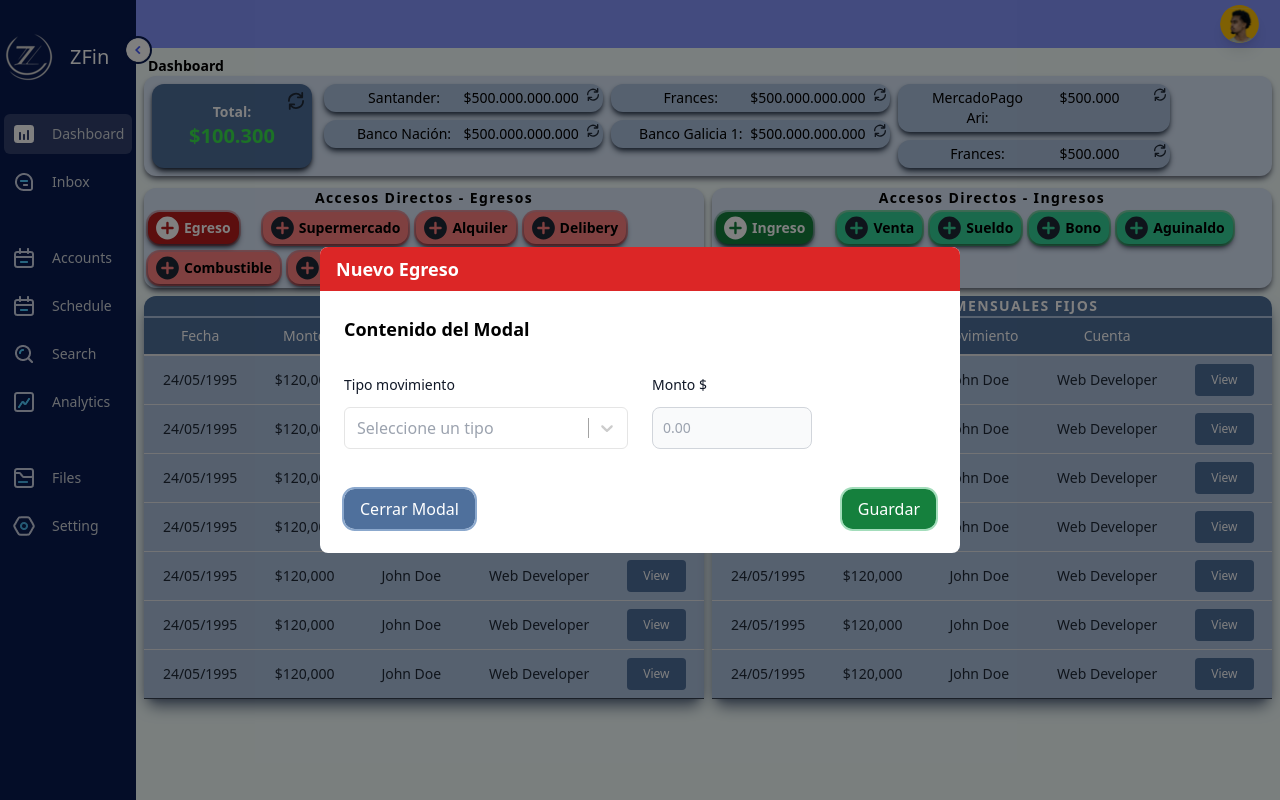
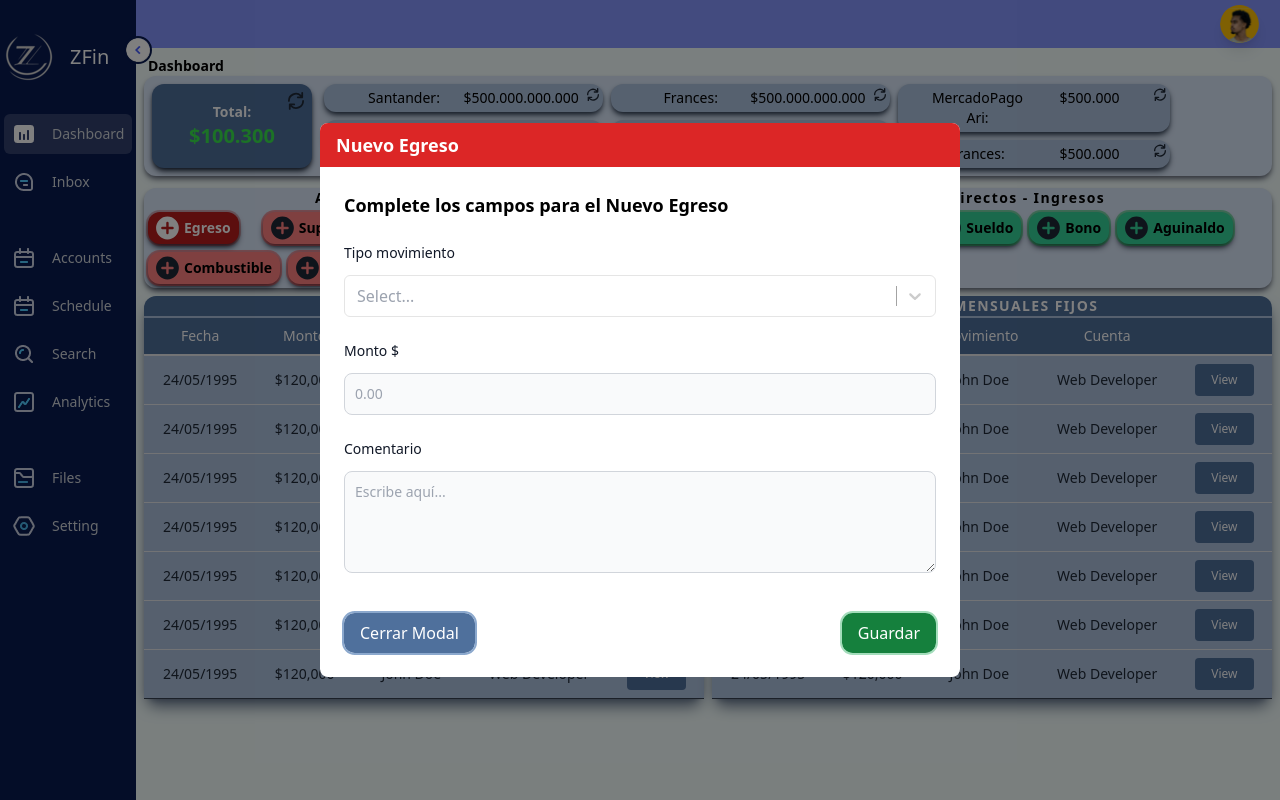
Before and after one commit to arielcareggio/zfin-panel-react, a React (Vite) app: page / in a window 1280 px wide. Both pictures are taken after a click on the button "Egreso". Built offline with nearby package versions, Linux system fonts and the light colour scheme; what react-modal-hook would draw is missing.

Commit message:
Avance en la configuración reutilizable del componente select

```diff
--- a/package.json
+++ b/package.json
@@ -30,7 +30,7 @@
     "postcss": "^8.4.28",
     "postcss-cli": "^10.1.0",
     "tailwindcss": "^3.3.3",
-    "typescript": "^5.0.2",
+    "typescript": "^5.2.2",
     "vite": "^4.4.5"
   }
 }
--- a/src/components/dashboard/accesosDirectos/Egresos.tsx
+++ b/src/components/dashboard/accesosDirectos/Egresos.tsx
@@ -1,10 +1,19 @@
 
+import { OptionType } from "../../../types/Types";
 import AddMovimiento from "./modals/AddMovimiento";
 import { useState } from 'react';
 
 interface EgresosProps {
     svgIcon: React.ReactNode;
+
 }
+
+
+
+const opciones: OptionType[] = [
+    { value: '1', label: 'Ingreso' },
+    { value: '2', label: 'Egreso' },
+];
 
 function Egresos({ svgIcon }: EgresosProps) {
 
@@ -76,7 +85,15 @@ function Egresos({ svgIcon }: EgresosProps) {
                     <span>Salud</span>
                 </button>
 
-                <AddMovimiento isOpen={isModalOpen} onClose={closeModal} dataArray={{ color: "bg-red-600" }} />
+                <AddMovimiento
+                    isOpen={isModalOpen}
+                    onClose={closeModal}
+                    dataConfig={
+                        {
+                            color: "bg-red-600",
+                            titulo: 'Nuevo Egreso',
+                        }}
+                    dataOpcionesSelect={opciones} />
 
                 {/* <AddMovimiento isOpen={isModalOpen} onClose={closeModal}/> */}
             </div>
--- a/src/components/dashboard/accesosDirectos/modals/AddMovimiento.tsx
+++ b/src/components/dashboard/accesosDirectos/modals/AddMovimiento.tsx
@@ -1,65 +1,62 @@
 import ReactModal from 'react-modal';
+import InputPrecio from '../../forms/InputPrecio';
+import TextArea from '../../forms/TextArea';
+import { OptionType, datosConfigSelect } from '../../../../types/Types';
 import Select from '../../forms/Select';
-import InputPrecio from '../../forms/InputPrecio';
+
+/*
+    Recibir:
+        - Titulo
+        - Color
+    */
+
 
 interface addMovimientoProps {
   onClose: () => void;
   isOpen: boolean;
-  dataArray: datosRecibir; // Agrega el tipo adecuado para tu array aquí
+  dataConfig: datosConfigRecibir; // Agrega el tipo adecuado para tu array aquí
+  dataOpcionesSelect: OptionType[];
 }
 
-type datosRecibir = {
+type datosConfigRecibir = {
   [key: string]: string;
 }
 
-function AddMovimiento({ onClose, isOpen, dataArray }: addMovimientoProps) {
+
+function AddMovimiento({ onClose, isOpen, dataConfig, dataOpcionesSelect }: addMovimientoProps) {
   return (
     <ReactModal
       isOpen={isOpen}
       onRequestClose={onClose}
-      contentLabel="Ejemplo de Modal"
+      contentLabel={dataConfig.titulo}
       overlayClassName="fixed inset-0 flex justify-center items-center z-50 bg-black bg-opacity-50"
       className="flex justify-center items-center w-10/12 xl:w-6/12" //Acá se maneja el tamaño del modal
     >
       <div className="bg-white rounded-lg w-full">
 
         {/* Barra de título */}
-        <div className={`${dataArray.color} text-white py-2 px-4 rounded-t-lg`}>
-          <h2 className="text-lg font-semibold">Nuevo Egreso</h2>
+        <div className={`${dataConfig.color} text-white py-2 px-4 rounded-t-lg`}>
+          <h2 className="text-lg font-semibold">{dataConfig.titulo}</h2>
         </div>
 
         {/* Contenedor del modal */}
         <div className='p-6'>
-          <h2 className="text-lg font-semibold mb-2">Contenido del Modal</h2>
+          <h2 className="text-lg font-semibold mb-2">Complete los campos para el {dataConfig.titulo}</h2>
 
-
-          {/* Input Tipo Movimiento */}
-          {/* https://tailwindui.com/components/application-ui/forms/select-menus */}
-
-
-
-            {/* VERRR FILTRO: https://codepen.io/dixie0704/pen/jOVxGXL */}
-
-          <div className='grid gap-6 mb-6 md:grid-cols-2'>
-
-            <Select />
-
+          {/* VERRR FILTRO: https://codepen.io/dixie0704/pen/jOVxGXL */}
+          <div className='grid gap-6 mb-6 mt-6 md:grid-cols-1'>
+            <Select opciones={dataOpcionesSelect} datosConfigSelect={
+                {
+                  id: 'select_1',
+                  placeholder: 'Seleccione un tipo 1',
+                  size: 'w-60',
+                  required: 'required'
+                }
+              }
+            />
             <InputPrecio />
+            <TextArea />
           </div>
-
-
-          {/* <label form="countries" className="block mb-2 text-sm font-medium text-gray-900 dark:text-white">Select an option</label>
-          <select id="countries" className="bg-gray-50 border border-gray-300 text-gray-900 text-sm rounded-lg focus:ring-blue-500 focus:border-blue-500 block w-full p-2.5 dark:bg-gray-700 dark:border-gray-600 dark:placeholder-gray-400 dark:text-white dark:focus:ring-blue-500 dark:focus:border-blue-500">
-            <option selected>Choose a country</option>
-            <option value="US">United States</option>
-            <option value="CA">Canada</option>
-            <option value="FR">France</option>
-            <option value="DE">Germany</option>
-          </select> */}
-
-
-
-
 
           {/* <p>Este es un contenido dentro del modal.</p> */}
           <div className='flex justify-between'>
@@ -87,9 +84,21 @@ export default AddMovimiento;
 
 
 
+{/* Input Tipo Movimiento */ }
+{/* https://tailwindui.com/components/application-ui/forms/select-menus */ }
+
+{
+  {/* <label form="countries" className="block mb-2 text-sm font-medium text-gray-900 dark:text-white">Select an option</label>
+          <select id="countries" className="bg-gray-50 border border-gray-300 text-gray-900 text-sm rounded-lg focus:ring-blue-500 focus:border-blue-500 block w-full p-2.5 dark:bg-gray-700 dark:border-gray-600 dark:placeholder-gray-400 dark:text-white dark:focus:ring-blue-500 dark:focus:border-blue-500">
+            <option selected>Choose a country</option>
+            <option value="US">United States</option>
+            <option value="CA">Canada</option>
+            <option value="FR">France</option>
+            <option value="DE">Germany</option>
+          </select> */}
 
 
-{/* <Modal
+  /* <Modal
         isOpen={isOpen} // Puedes ajustar esto según tus necesidades
         onRequestClose={onClose} //especifica la función que se ejecutará cuando el usuario intente cerrar el modal, ya sea haciendo clic fuera del modal o presionando la tecla "Esc".
         contentLabel="Ejemplo de Modal" //Esto es especialmente útil para usuarios con discapacidades visuales que utilizan lectores de pantalla. Cuando un lector de pantalla encuentra un modal, leerá el contenido de la etiqueta contentLabel
--- a/src/components/dashboard/forms/InputPrecio.tsx
+++ b/src/components/dashboard/forms/InputPrecio.tsx
@@ -1,26 +1,35 @@
-
 export default function InputPrecio() {
-    /* <div className="flex items-center mt-6"> */
+    /*
+    Recibir:
+        - Titulo
+        - Type
+        - id
+        - placeholder
+        - required
+        - tamaño
+    */
     return (
         <div>
-            <div className="mt-6">
             <label htmlFor="company" className="block mb-3 text-sm font-medium text-gray-900 dark:text-white whitespace-nowrap">
                 Monto $
             </label>
             <input
                 type="number"
                 id="company"
-                    className="bg-gray-50 border border-gray-300 text-gray-900 text-sm rounded-lg block w-40 p-2.5 dark:bg-gray-700 dark:border-gray-600 dark:placeholder-gray-400
+                className="bg-gray-50 border border-gray-300 text-gray-900 text-sm rounded-lg block w-full p-2.5 dark:bg-gray-700 dark:border-gray-600 dark:placeholder-gray-400
                     dark:text-white dark:focus:ring-blue-500 dark:focus:border-blue-500 border-1 hover:border-1 hover:border-stone-400 transition ease-in duration-100"
                 placeholder="0.00"
                 required
             />
         </div>
+    );
+}
 
-
-            {/* Input Monto */}
-            {/* https://tailwindui.com/components/application-ui/forms/input-groups */}
-            {/*<div>
+/* <div className="flex items-center mt-6"> */
+/*
+Input Monto
+https://tailwindui.com/components/application-ui/forms/input-groups
+<div>
 
                 <div className="relative mt-2 rounded-md shadow-sm w-1/2">
                     <div className="pointer-events-none absolute inset-y-0 left-0 flex items-center pl-3">
@@ -37,7 +46,5 @@ export default function InputPrecio() {
                   </select>
               </div>
                 </div>
-            </div>*/}
             </div>
-    );
-}
+*/
--- a/src/components/dashboard/forms/Select.tsx
+++ b/src/components/dashboard/forms/Select.tsx
@@ -1,13 +1,47 @@
 import { useState } from 'react';
-import Select, { ActionMeta, ValueType, StylesConfig } from 'react-select';
+import Select, { ActionMeta, StylesConfig } from 'react-select';
+import { OptionType, datosConfigSelect } from '../../../types/Types';
 
+/*
+    Recibir:
+        - opciones
+        - Titulo
+        - id (Ver si se puede enviar, servira para poder identificarlo)
+        - placeholder
+        - required
+        - tamaño
+    */
 
-type OptionType = { value: string; label: string; };
+export default function App({ opciones }: { opciones: OptionType[] }, dataConfig: datosConfigSelect ) {
 
-const options: OptionType[] = [
-  { value: '1', label: 'Ingreso' },
-  { value: '2', label: 'Egreso' },
-];
+  const [selectedOption, setSelectedOption] = useState<OptionType | null>(null);
+
+  const onChange = (option: OptionType | null, actionMeta: ActionMeta<OptionType>) => {
+    console.log(option);
+    setSelectedOption(option);
+  };
+
+  return (
+
+    <div>
+      <label htmlFor="company" className="block mr-2 mb-3 text-sm font-medium text-gray-900 dark:text-white whitespace-nowrap">
+        Tipo movimiento
+      </label>
+      <Select
+        isClearable={true}
+        isSearchable={true}
+        value={selectedOption}
+        onChange={onChange}
+        options={opciones}
+        placeholder={dataConfig.placeholder}
+        /* styles={customStyles} */
+        className="my-react-select-container"
+        classNamePrefix="my-react-select"
+        required
+      />
+    </div>
+  );
+}
 
 // Define el tipo específico para los estilos personalizados
 const customStyles: StylesConfig<OptionType, false> = {
@@ -39,35 +73,6 @@ const customStyles: StylesConfig<OptionType, false> = {
   }), */
 };
 
-export default function App() {
-  const [selectedOption, setSelectedOption] = useState<OptionType | null>(null);
-
-  const onChange = (option: ValueType<OptionType>, actionMeta: ActionMeta<OptionType>) => {
-    console.log(option);
-    setSelectedOption(option as OptionType);
-  };
-{/* <div className="flex items-center mt-6"> */}
-  return (
-
-    <div className="mt-6">
-      <label htmlFor="company" className="block mr-2 mb-3 text-sm font-medium text-gray-900 dark:text-white whitespace-nowrap">
-        Tipo movimiento
-      </label>
-      <Select
-        isClearable={true}
-        isSearchable={true}
-        value={selectedOption}
-        onChange={onChange}
-        options={options}
-        placeholder="Seleccione un tipo"
-        /* styles={customStyles} */
-        className="my-react-select-container"
-        classNamePrefix="my-react-select"
-      />
-    </div>
-  );
-}
-
 /* isDisabled={true} */
 /*
 isMulti={true}
--- /dev/null
+++ b/src/components/dashboard/forms/TextArea.tsx
@@ -0,0 +1,23 @@
+/*
+    Recibir:
+        - Titulo
+        - id
+        - placeholder
+        - required
+        - tamaño
+    */
+export default function TextArea() {
+    return (
+        <div>
+            <label form="message" className="block mb-3 text-sm font-medium text-gray-900 dark:text-white">Comentario</label>
+            <textarea
+                id="message"
+                rows={4}
+                className="block p-2.5 w-full text-sm text-gray-900 bg-gray-50 rounded-lg border border-gray-300
+                focus:ring-blue-500 focus:border-blue-500 dark:bg-gray-700 dark:border-gray-600 dark:placeholder-gray-400 dark:text-white
+                dark:focus:ring-blue-500 dark:focus:border-blue-500"
+                placeholder="Escribe aquí...">
+            </textarea>
+        </div>
+    );
+}
--- /dev/null
+++ b/src/types/Types.tsx
@@ -0,0 +1,10 @@
+
+// Tipo para Select
+export type OptionType = { value: string; label: string; };
+
+export type datosConfigSelect = {
+    id: string,
+    placeholder: string,
+    size: string,
+    required: string
+}
```
Also changed, not shown: 1 other file (tests, documents, lock files or other folders). Lines whose indentation alone changed are shown as unchanged.
